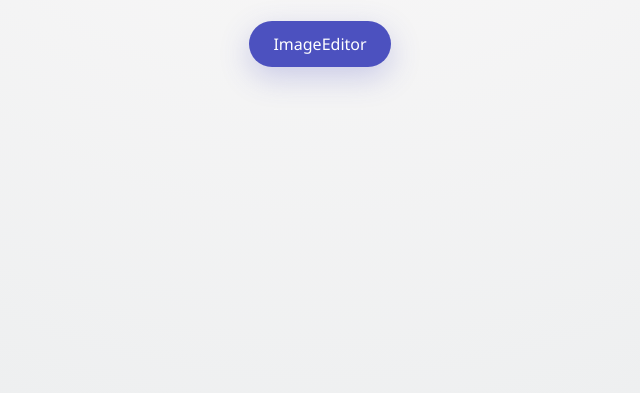
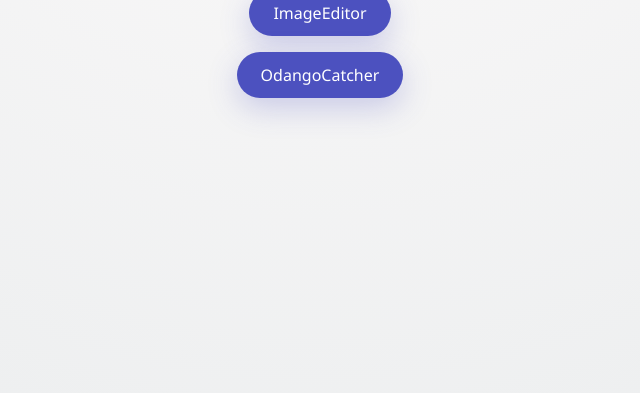
Before and after one commit to NainaiRabbitHome/NainaiRabbitHome.github.io, a plain HTML site: page index.html in a window 1280 px wide. Shown: the part 407-800 px from the top of the page, without its empty margins (320-960 px from the left). Drawn offline with Linux system fonts and the light colour scheme.

Commit message:
feat: OdangoCatcherのリンク追加

```diff
--- a/index.html
+++ b/index.html
@@ -29,5 +29,6 @@
   <body>
     <h1>NainaiRabbitHome web site.</h1>
     <a href="./ImageEditor/index.html">ImageEditor</a>
+    <a href="./OdangoCatcher/index.html">OdangoCatcher</a>
   </body>
 </html>
```
